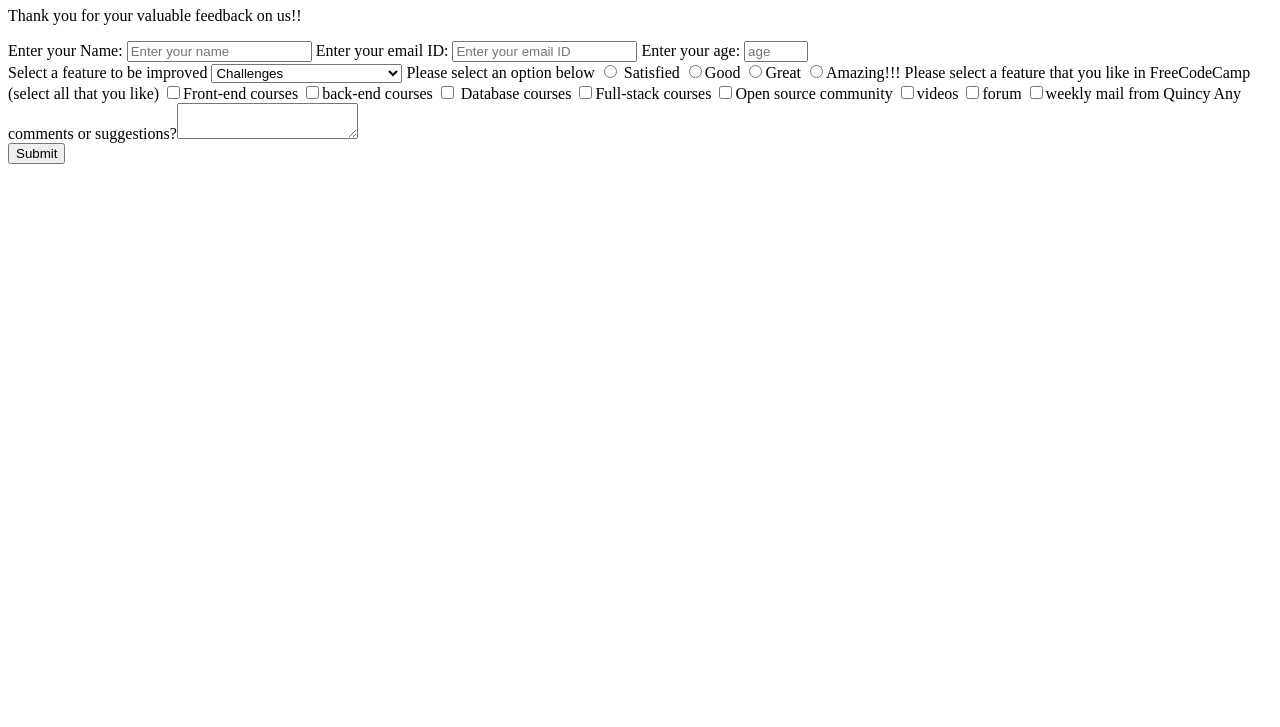
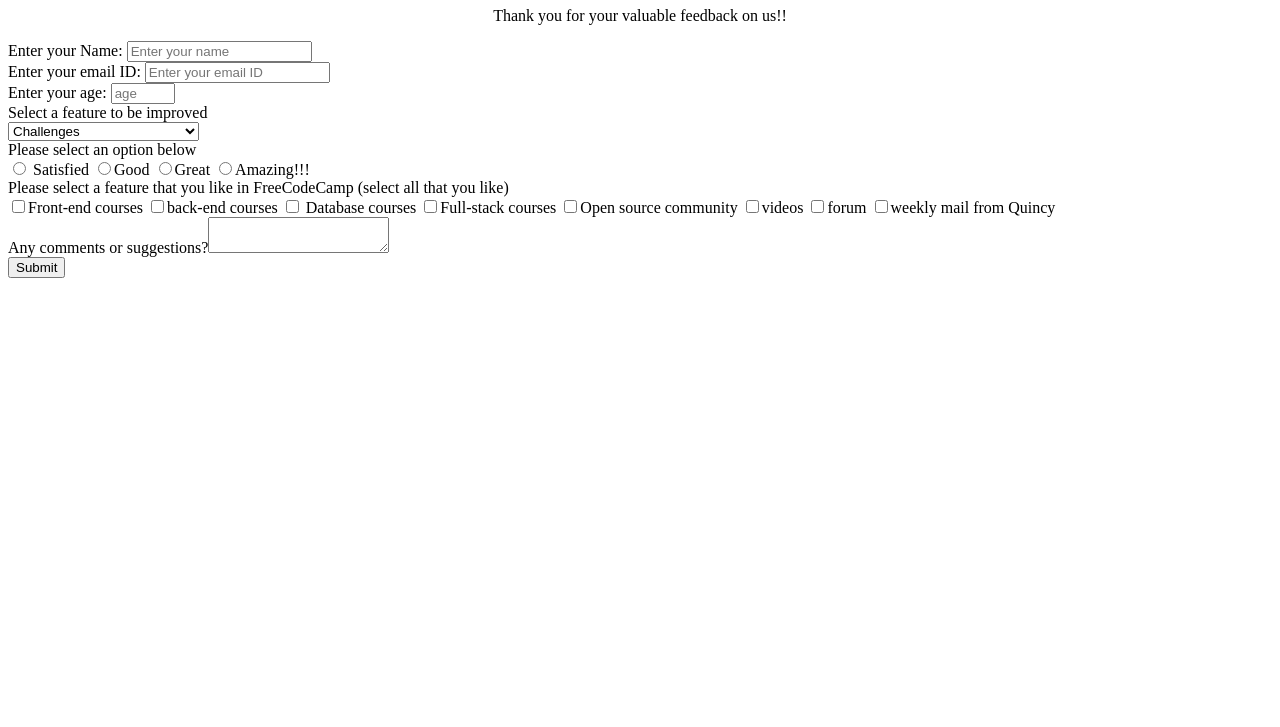
Before and after one commit to Neelam-Abhi-Vrishin/Survey_Form, a plain HTML site: page index.html in a window 1280 px wide. Shown: the part 73-800 px from the top of the page. Drawn offline with Linux system fonts and the light colour scheme.

Commit message:
CSS linked

```diff
--- a/index.html
+++ b/index.html
@@ -3,7 +3,7 @@
   <head>
     <meta charset='UTF-8'>
     <title>Survey Form</title>
-    <link rel='stylesheet' href='styles.css' >
+    <link rel='stylesheet' href='App.css' >
   </head>
   <body>
     <h1 id='title'> FreeCodeCamp Survey Form</h1>
@@ -11,9 +11,9 @@
     <form id='survey-form'>
 
       <section>
-      <label id='name-label' for='name'>Enter your Name: <input id='name' type='text' required placeholder='Enter your name' /></label>
-      <label id='email-label' for='email'>Enter your email ID: <input id='email' type='email' required placeholder='Enter your email ID' /></label>
-      <label id='number-label' for='number'>Enter your age: <input id='number' type='number' min='12' max='120' placeholder='age' /></label>
+        <label id='name-label' for='name'>Enter your Name: <input id='name' type='text' required placeholder='Enter your name' /></label>
+        <label id='email-label' for='email'>Enter your email ID: <input id='email' type='email' required placeholder='Enter your email ID' /></label>
+        <label id='number-label' for='number'>Enter your age: <input id='number' type='number' min='12' max='120' placeholder='age' /></label>
       </section>
 
       <section>
```
